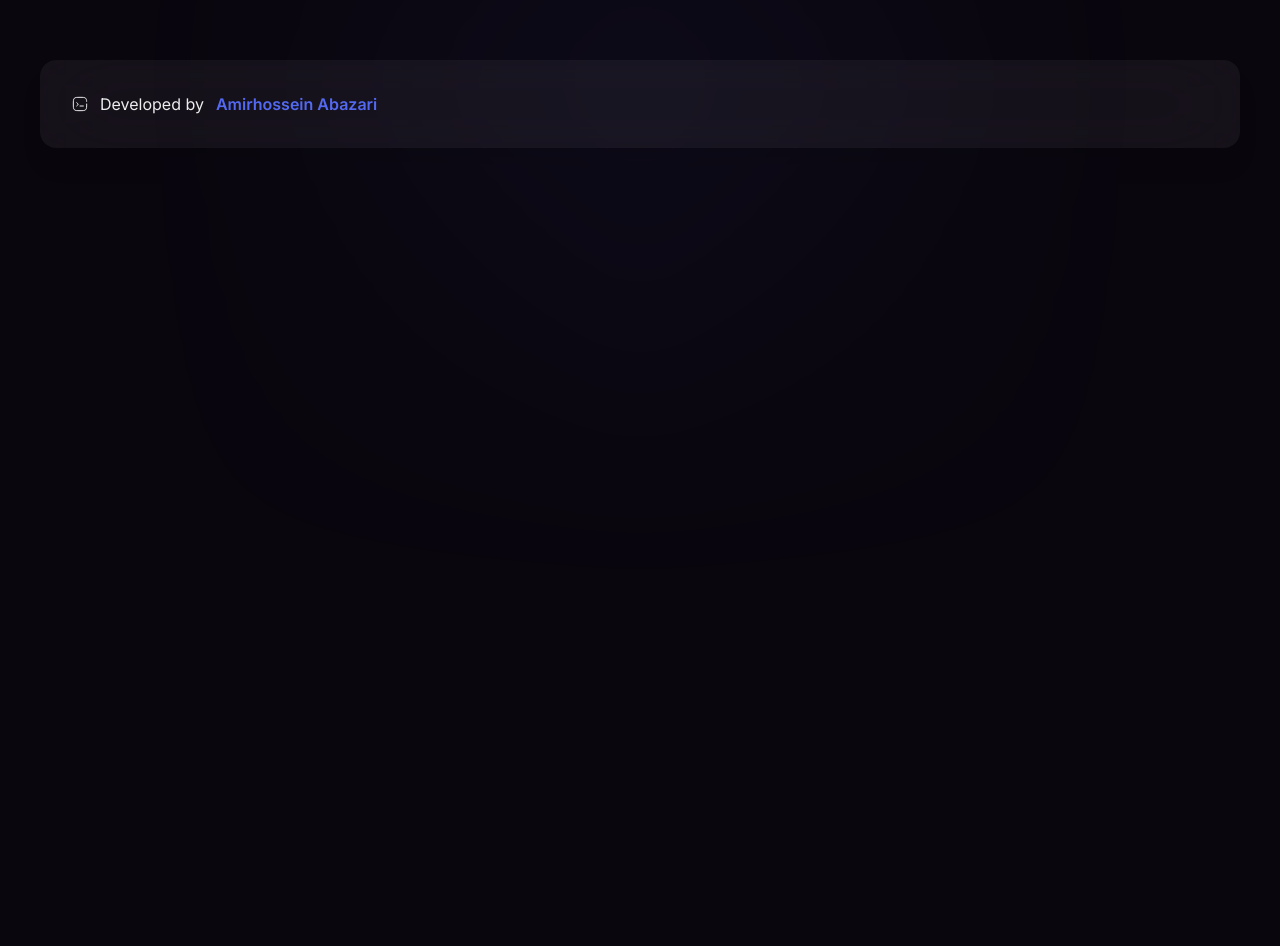
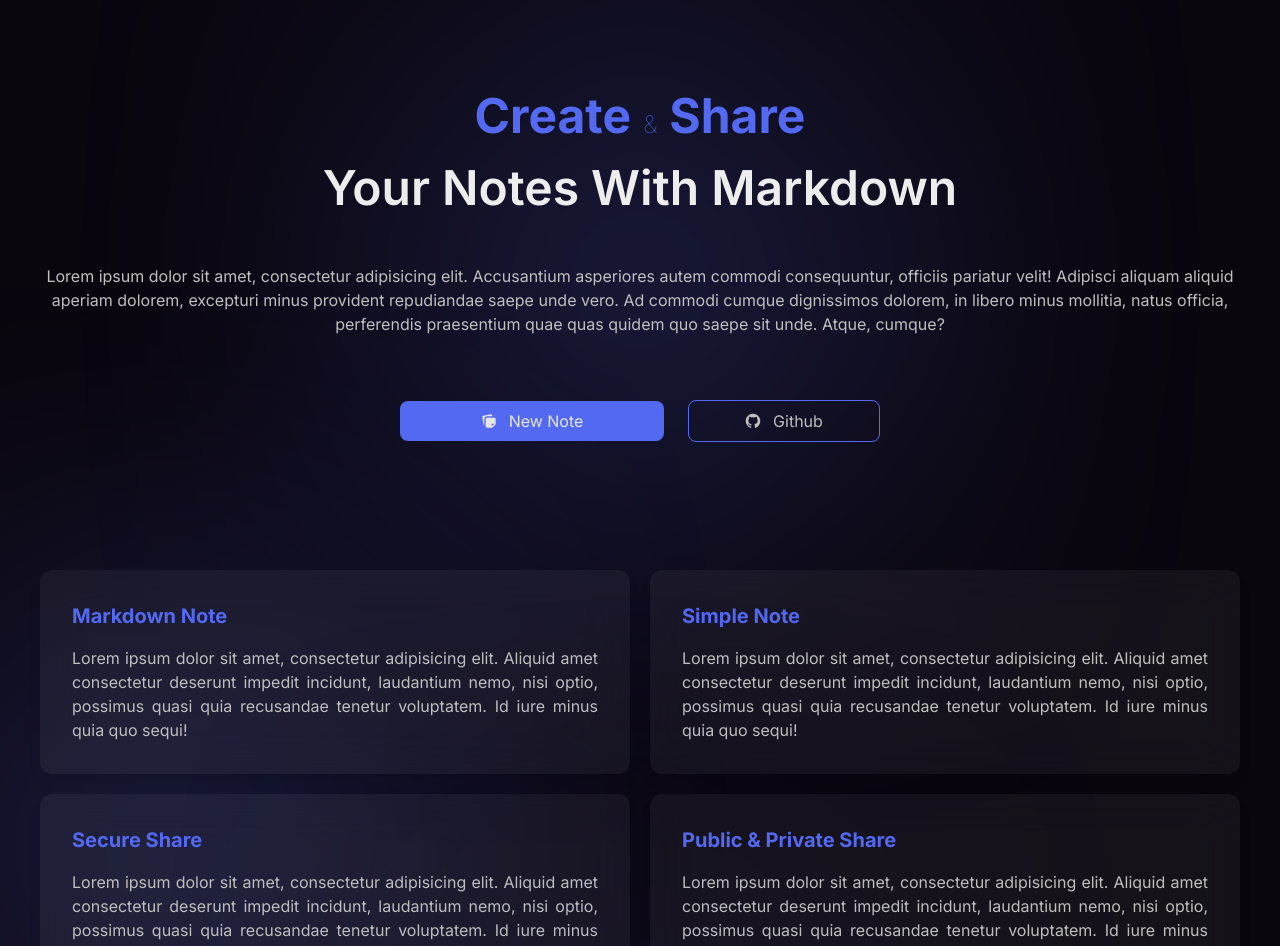
Before and after one commit to am-abazari/zar-file, a Next.js app: page /note in a window 1280 px wide. Shown: the top 946 px of the page. Before the commit the page ends 800 px from the top, so only its background shows below. Built offline with nearby package versions, Linux system fonts and the light colour scheme.

Commit message:
[ADD] note landing page

```diff
--- a/src/app/note/page.jsx
+++ b/src/app/note/page.jsx
@@ -1,5 +1,128 @@
+// components
+import Hero from "@components/Hero/Hero";
+import CircleShadow from "@components/CircleShadow";
+import Button from "@components/Button";
+
+// icons
+import GrommetIconsGithub from "@icons/GrommetIconsGithub";
+import MaterialSymbolsNoteStackRounded from "@icons/MaterialSymbolsNoteStackRounded";
+
+// functions
+import nanoID from "@functions/nanoID";
+
 const Page = () => {
-  return <></>;
+  return (
+    <>
+      <Hero
+        title={
+          <>
+            <span className={`text-(--text-primary) font-bold`}>Create</span>{" "}
+            <span className={"text-2xl text-(--text-primary) font-thin"}>
+              &
+            </span>{" "}
+            <span className={`text-(--text-primary) font-bold`}>Share</span>{" "}
+            <br /> Your Notes With Markdown
+          </>
+        }
+      >
+        Lorem ipsum dolor sit amet, consectetur adipisicing elit. Accusantium
+        asperiores autem commodi consequuntur, officiis pariatur velit! Adipisci
+        aliquam aliquid aperiam dolorem, excepturi minus provident repudiandae
+        saepe unde vero. Ad commodi cumque dignissimos dolorem, in libero minus
+        mollitia, natus officia, perferendis praesentium quae quas quidem quo
+        saepe sit unde. Atque, cumque?
+        <div className="flex gap-6 justify-center items-center mt-16 flex-wrap">
+          <Button
+            type={"link"}
+            href={`/note/${nanoID(6)}`}
+            className={"basis-66"}
+            variant={"fill"}
+            icon={<MaterialSymbolsNoteStackRounded />}
+          >
+            New Note
+          </Button>
+          <Button
+            type={"link"}
+            href={"https://www.github.com/am-abazari/zar-file"}
+            target={"_blank"}
+            className={"basis-48"}
+            variant={"border"}
+            icon={<GrommetIconsGithub />}
+          >
+            Github
+          </Button>
+        </div>
+      </Hero>
+
+      <div className={"flex flex-wrap gap-5 w-full mt-32"}>
+        <div
+          className={
+            "basis-(--size-mobile-medium) grow bg-(--color-white-blur) rounded-xl p-8 shadow-lg backdrop-blur-xl"
+          }
+        >
+          <h3 className={"font-bold text-(--text-primary) text-xl"}>
+            Markdown Note
+          </h3>
+          <p className={"mt-4 text-(--text-secondary) text-justify"}>
+            {" "}
+            Lorem ipsum dolor sit amet, consectetur adipisicing elit. Aliquid
+            amet consectetur deserunt impedit incidunt, laudantium nemo, nisi
+            optio, possimus quasi quia recusandae tenetur voluptatem. Id iure
+            minus quia quo sequi!
+          </p>
+        </div>
+        <div
+          className={
+            "basis-(--size-mobile-medium) grow bg-(--color-white-blur) rounded-xl p-8 shadow-lg backdrop-blur-xl"
+          }
+        >
+          <h3 className={"font-bold text-(--text-primary) text-xl"}>
+            Simple Note
+          </h3>
+          <p className={"mt-4 text-(--text-secondary) text-justify"}>
+            {" "}
+            Lorem ipsum dolor sit amet, consectetur adipisicing elit. Aliquid
+            amet consectetur deserunt impedit incidunt, laudantium nemo, nisi
+            optio, possimus quasi quia recusandae tenetur voluptatem. Id iure
+            minus quia quo sequi!
+          </p>
+        </div>
+        <div
+          className={
+            "basis-(--size-mobile-medium) grow bg-(--color-white-blur) rounded-xl p-8 shadow-lg backdrop-blur-xl"
+          }
+        >
+          <h3 className={"font-bold text-(--text-primary) text-xl"}>
+            Secure Share
+          </h3>
+          <p className={"mt-4 text-(--text-secondary) text-justify"}>
+            {" "}
+            Lorem ipsum dolor sit amet, consectetur adipisicing elit. Aliquid
+            amet consectetur deserunt impedit incidunt, laudantium nemo, nisi
+            optio, possimus quasi quia recusandae tenetur voluptatem. Id iure
+            minus quia quo sequi!
+          </p>
+        </div>
+        <div
+          className={
+            "basis-(--size-mobile-medium) grow bg-(--color-white-blur) rounded-xl p-8 shadow-lg backdrop-blur-xl"
+          }
+        >
+          <h3 className={"font-bold text-(--text-primary) text-xl"}>
+            Public & Private Share
+          </h3>
+          <p className={"mt-4 text-(--text-secondary) text-justify"}>
+            {" "}
+            Lorem ipsum dolor sit amet, consectetur adipisicing elit. Aliquid
+            amet consectetur deserunt impedit incidunt, laudantium nemo, nisi
+            optio, possimus quasi quia recusandae tenetur voluptatem. Id iure
+            minus quia quo sequi!
+          </p>
+        </div>
+        <CircleShadow size={"big"} className={`mt-36`} />
+      </div>
+    </>
+  );
 };
 
 export default Page;
--- /dev/null
+++ b/src/assets/icons/MaterialSymbolsNoteStackRounded.jsx
@@ -0,0 +1,20 @@
+import React from "react";
+
+export function MaterialSymbolsNoteStackRounded(props) {
+  return (
+    <svg
+      xmlns="http://www.w3.org/2000/svg"
+      width="1em"
+      height="1em"
+      viewBox="0 0 24 24"
+      {...props}
+    >
+      {/* Icon from Material Symbols by Google - https://github.com/google/material-design-icons/blob/master/LICENSE */}
+      <path
+        fill="currentColor"
+        d="M7 20V8.975q0-.825.6-1.4T9.025 7H20q.825 0 1.413.587T22 9v7.175q0 .4-.15.763t-.425.637l-3.85 3.85q-.275.275-.638.425t-.762.15H9q-.825 0-1.412-.587T7 20M2.025 6.25q-.15-.825.325-1.487t1.3-.813L14.5 2.025q.825-.15 1.488.325t.812 1.3L17.05 5H9Q7.35 5 6.175 6.175T5 9v9.55q-.4-.225-.687-.6t-.363-.85zM20 16h-3q-.425 0-.712.288T16 17v3z"
+      />
+    </svg>
+  );
+}
+export default MaterialSymbolsNoteStackRounded;
```
